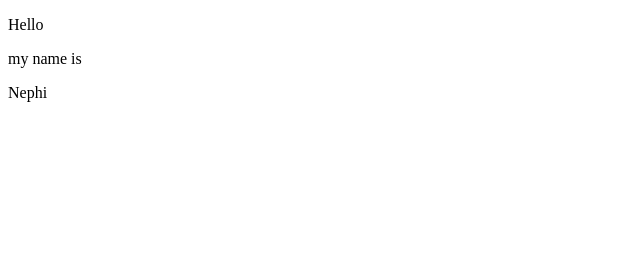
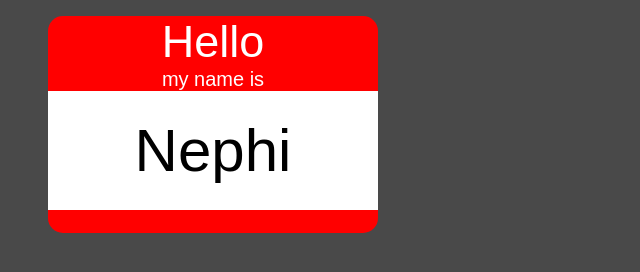
Before and after one commit to nephiflores/namebadge, a plain HTML site: page index.html in a window 1280 px wide. Shown: the whole page, without its empty margins (0-640 px from the left). Drawn offline with Linux system fonts and the light colour scheme.

Commit message:
updated index.htlm

```diff
--- a/index.html
+++ b/index.html
@@ -4,10 +4,60 @@
     <meta charset="UTF-8">
     <meta name="viewport" content="width=device-width, initial-scale=1.0">
     <title>Document</title>
+
+    <style>
+        body {
+            background-color: #494949;
+            width: auto;
+            ;
+        }
+        #name {
+            color: black;
+            background-color: white;
+            font-size: 60px;
+            padding: 25px 40px;
+        }
+
+        ul {
+            border-top-left-radius: 25px;
+        }
+
+        li {
+            list-style: none;
+            font-family: Arial, Helvetica, sans-serif;
+            background-color: red;
+            color: white;
+            width: 250px;
+            font-size: 20px;
+            text-align: center;
+            padding-left: 40px;
+            padding-right: 40px;
+        }
+
+        #hello {
+            font-size: 45px;
+            border-top-left-radius: 15px;
+            border-top-right-radius: 15px;
+        }
+
+        #bottom {
+            color: red;
+            border-bottom-left-radius: 15px;
+            border-bottom-right-radius: 15px;
+        }
+    </style>
+
+
 </head>
 <body>
-    <p>Hello</p>
-    <p>my name is</p>
-    <p>Nephi</p>
+
+    <div #content></div>
+    <ul>
+        <li id="hello">Hello</li>
+        <li>my name is</li>
+        <li id="name">Nephi</li>
+        <li id="bottom"> .</li>
+    </ul>
+
 </body>
 </html>
```
